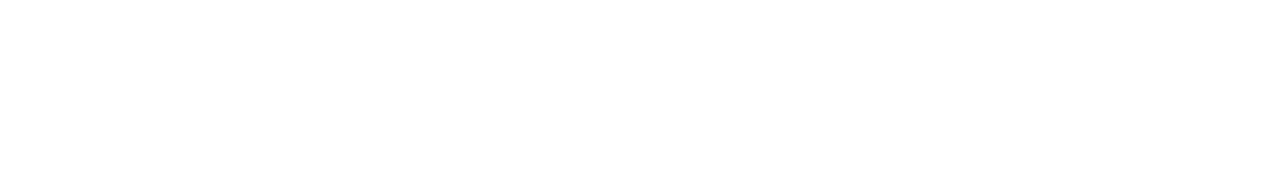
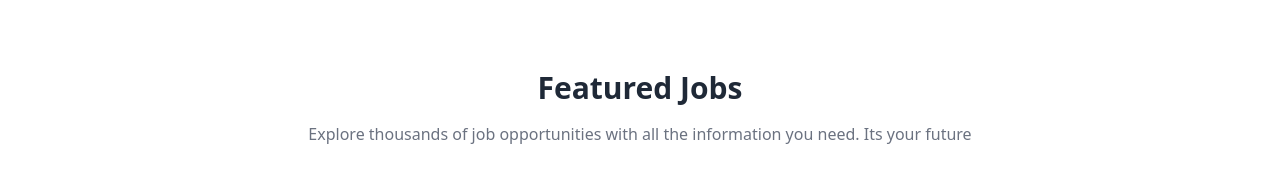
Before and after one commit to NabilaWorld/career-hub, a React (Vite) app: page / in a window 1280 px wide. Shown: the part 1022-1204 px from the top of the page. Before the commit the page ends 980 px from the top, so only its background shows below. Built offline with nearby package versions, Linux system fonts and the light colour scheme.

Commit message:
commit the feature section

```diff
--- a/src/components/Feature/Feature.jsx
+++ b/src/components/Feature/Feature.jsx
@@ -3,7 +3,10 @@
 const Feature = () => {
     return (
         <div>
-
+            <div className='text-center mt-28 mb-24'>
+                <h1 className='font-bold text-3xl mb-4'>Featured Jobs</h1>
+                <p className='text-gray-500'>Explore thousands of job opportunities with all the information you need. Its your future</p>
+            </div>
         </div>
     );
 };
```
